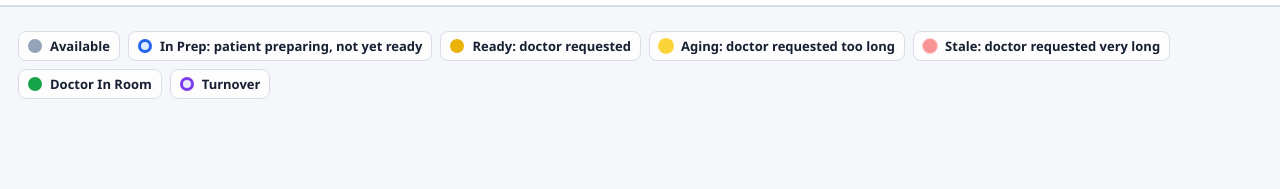
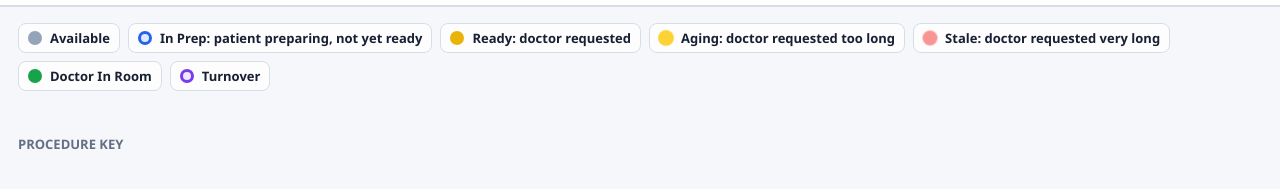
Before and after one commit to binary0rb/ChairSide, a plain HTML site: page src/ChairSide.Board/wwwroot/index.html in a window 1280 px wide. Shown: the part 115-304 px from the top of the page. Drawn offline with Linux system fonts and the light colour scheme; no server answers.

Commit message:
Move index procedure key below room grid

```diff
--- a/src/ChairSide.Board/wwwroot/index.html
+++ b/src/ChairSide.Board/wwwroot/index.html
@@ -34,7 +34,6 @@
   <main class="master-shell">
     <section class="legend" aria-label="Doctor color legend">
       <div class="legend-group" id="doctorLegend"></div>
-      <div class="legend-group procedure-key" id="procedureLegend"></div>
       <div class="state-key">
         <span><i class="state-dot empty"></i> Available</span>
         <span><i class="state-dot seated"></i> In Prep: patient preparing, not yet ready</span>
@@ -47,6 +46,11 @@
     </section>
 
     <section class="room-grid" id="roomGrid" aria-label="Room card grid"></section>
+
+    <section class="legend" aria-label="Procedure key">
+      <span class="brand-kicker">Procedure Key</span>
+      <div class="legend-group procedure-key" id="procedureLegend"></div>
+    </section>
   </main>
 
   <script src="/signalr-lite.js"></script>
```
